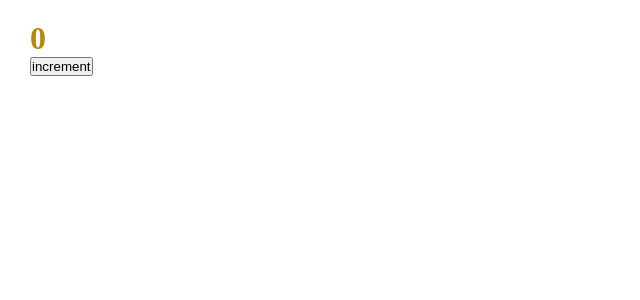
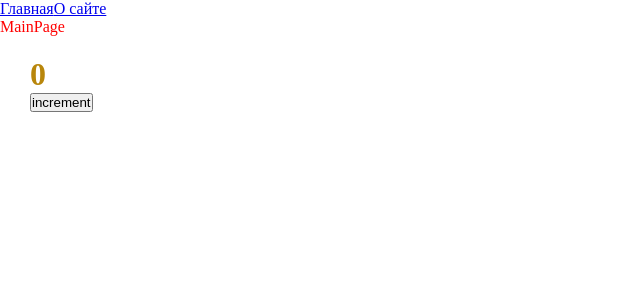
Before and after one commit to IvanHrushevich/articles, a React app: page / in a window 1280 px wide. Shown: the top 300 px of the page, without its empty margins (0-640 px from the left). Built offline with nearby package versions, Linux system fonts and the light colour scheme.

Commit message:
feat: add basic routing

```diff
--- a/package.json
+++ b/package.json
@@ -15,6 +15,7 @@
     "@types/node": "^22.13.5",
     "@types/react": "^17.0.39",
     "@types/react-dom": "^17.0.11",
+    "@types/react-router-dom": "^5.3.3",
     "@types/webpack": "^5.28.5",
     "css-loader": "^7.1.2",
     "html-webpack-plugin": "^5.6.3",
@@ -31,6 +32,7 @@
   },
   "dependencies": {
     "react": "^17.0.2",
-    "react-dom": "^17.0.2"
+    "react-dom": "^17.0.2",
+    "react-router-dom": "^6.2.1"
   }
 }
--- a/src/App.tsx
+++ b/src/App.tsx
@@ -1,9 +1,22 @@
+import { Link, Route, Routes } from 'react-router-dom';
 import { Counter } from './components/Counter';
 import './index.scss';
+import { AboutPageAsync } from './pages/AboutPage/AboutPage.async';
+import { MainPageAsync } from './pages/MainPage/MainPage.async';
+import { Suspense } from 'react';
 
 export const App = () => {
   return (
     <div className="app">
+      <Link to={'/'}>Главная</Link>
+      <Link to={'/about'}>О сайте</Link>
+      <Suspense fallback={<div>Loading...</div>}>
+        <Routes>
+          <Route path={'about'} element={<AboutPageAsync />}></Route>
+          <Route path={'/'} element={<MainPageAsync />}></Route>
+        </Routes>
+      </Suspense>
+
       <Counter />
     </div>
   );
--- a/src/index.tsx
+++ b/src/index.tsx
@@ -1,4 +1,10 @@
 import { render } from 'react-dom';
+import { BrowserRouter } from 'react-router-dom';
 import { App } from './App';
 
-render(<App />, document.getElementById('root'));
+render(
+  <BrowserRouter>
+    <App />
+  </BrowserRouter>,
+  document.getElementById('root')
+);
--- /dev/null
+++ b/src/pages/AboutPage/AboutPage.async.tsx
@@ -0,0 +1,3 @@
+import { lazy } from 'react';
+
+export const AboutPageAsync = lazy(() => import('./AboutPage'));
--- /dev/null
+++ b/src/pages/AboutPage/AboutPage.tsx
@@ -0,0 +1,5 @@
+export function AboutPage() {
+  return <div>AboutPage</div>;
+}
+
+export default AboutPage;
--- /dev/null
+++ b/src/pages/MainPage/MainPage.async.tsx
@@ -0,0 +1,3 @@
+import { lazy } from 'react';
+
+export const MainPageAsync = lazy(() => import('./MainPage'));
--- /dev/null
+++ b/src/pages/MainPage/MainPage.tsx
@@ -0,0 +1,5 @@
+function MainPage() {
+  return <div>MainPage</div>;
+}
+
+export default MainPage;
--- a/tsconfig.json
+++ b/tsconfig.json
@@ -2,7 +2,7 @@
   "compilerOptions": {
     "outDir": "./dist/",
     "noImplicitAny": true,
-    "module": "es6",
+    "module": "esNext",
     "target": "es5",
     "jsx": "react-jsx",
     "allowJs": true,
```
Also changed, not shown: 2 other files (tests, documents, lock files or other folders).
